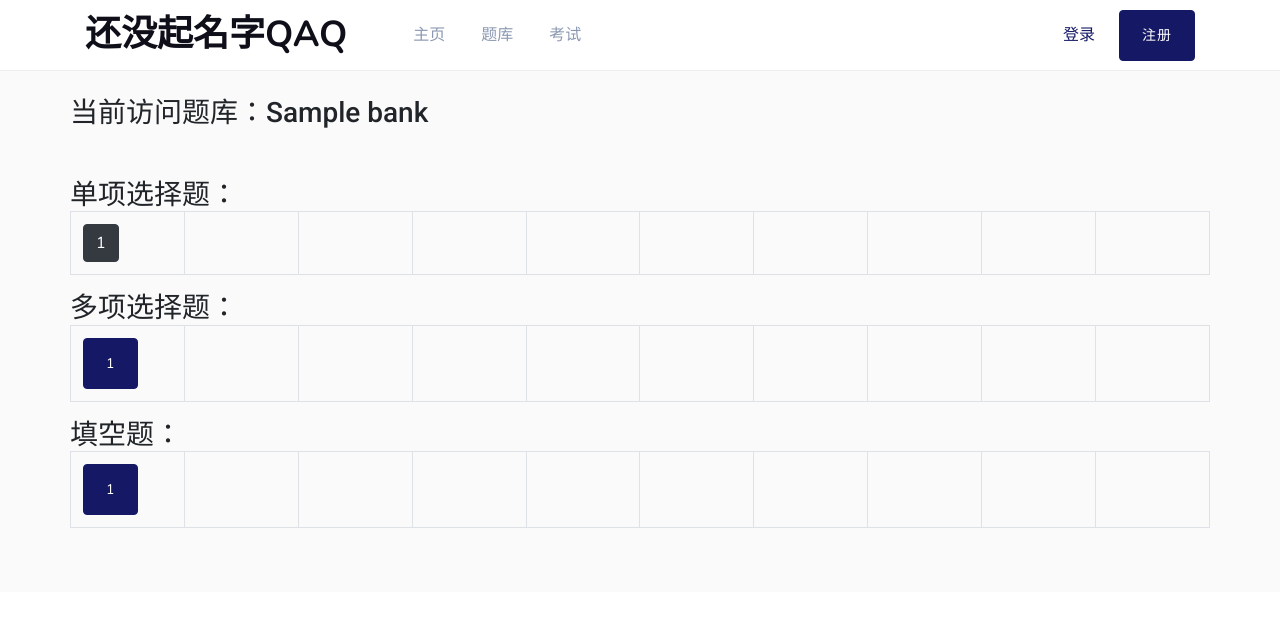
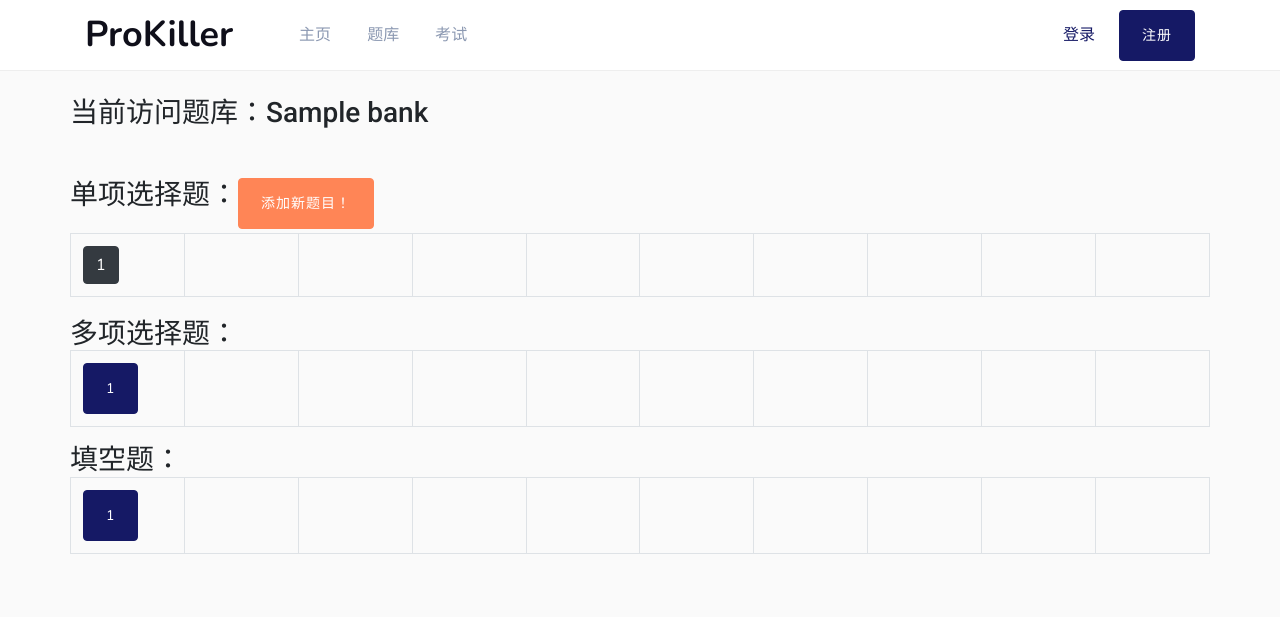
Before and after one commit to GodCowC/ProKiller, a PHP site: page /problems.php in a window 1280 px wide. Shown: the top 617 px of the page. Run offline with PHP 8.4, Linux system fonts and the light colour scheme; tables that the repository leaves empty or names only in its code hold one stand-in row (values such as "Sample post").

Commit message:
20200523

```diff
--- a/navgen.php
+++ b/navgen.php
@@ -1,9 +1,8 @@
 <?php
-	session_start();
 	echo '<div class="w3l-bootstrap-header fixed-top">
 	<nav class="navbar navbar-expand-lg navbar-light p-2">
     <div class="container">
-      <a class="navbar-brand" href="home.php">还没起名字QAQ</a>
+      <a class="navbar-brand" href="home.php">ProKiller</a>
       <button class="navbar-toggler" type="button" data-toggle="collapse" data-target="#navbarSupportedContent"
         aria-controls="navbarSupportedContent" aria-expanded="false" aria-label="Toggle navigation">
         <span class="navbar-toggler-icon"></span>
--- a/problems.php
+++ b/problems.php
@@ -38,6 +38,8 @@
 			<div class="row">
 				<p>
 				<h3>单项选择题：</h3>
+				<a href=<?php global $bankid; echo '"new-onechoice.php?bankid=' . $bankid . '"'; ?> class="btn btn-secondary btn-theme">添加新题目！</a>
+</div><div class="row py-md-1">
 				<table class="table table-bordered" align="center" style="table-layout:fixed">
 					<tbody>
 					<?php
@@ -51,7 +53,7 @@
 						echo "<tr>";
 						while ($tok != false) {
 							$cnt++;
-							echo "<td><a href = onechoice.php?bankid=". $bankid . "pid=" . $cnt . " class=\"btn btn-dark\">" . $cnt . "</a></td>";
+							echo "<td><a href = onechoice.php?bankid=". $bankid . "&pid=" . $cnt . " class=\"btn btn-dark\">" . $cnt . "</a></td>";
 							$tok = strtok(",");
 							if ($cnt % 10 == 0 && $tok == true) {
 								echo "</tr><tr>";
```
Also changed, not shown: new-bank.php (+7 -3 lines), config.php (line endings or trailing spaces).
